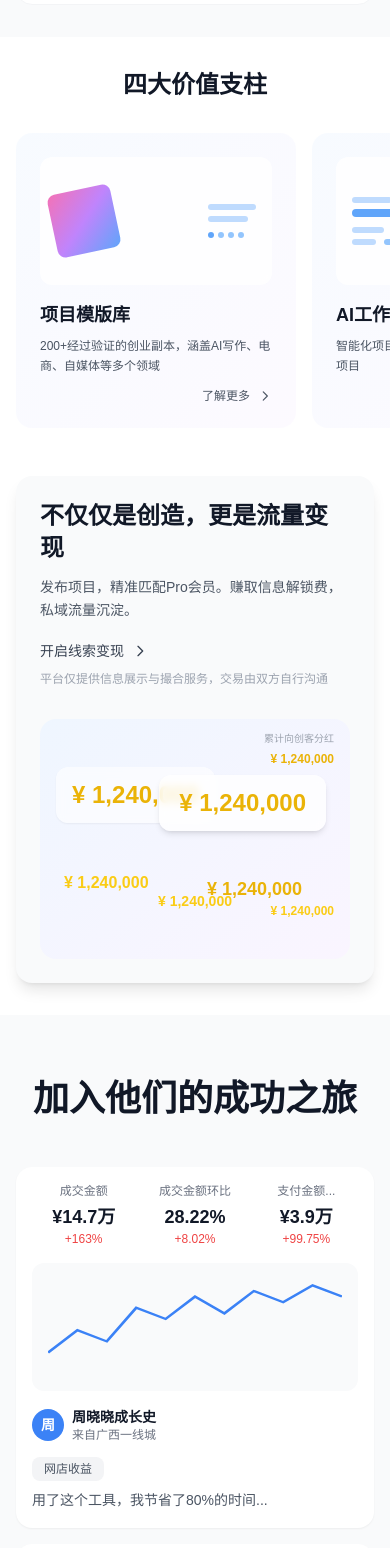
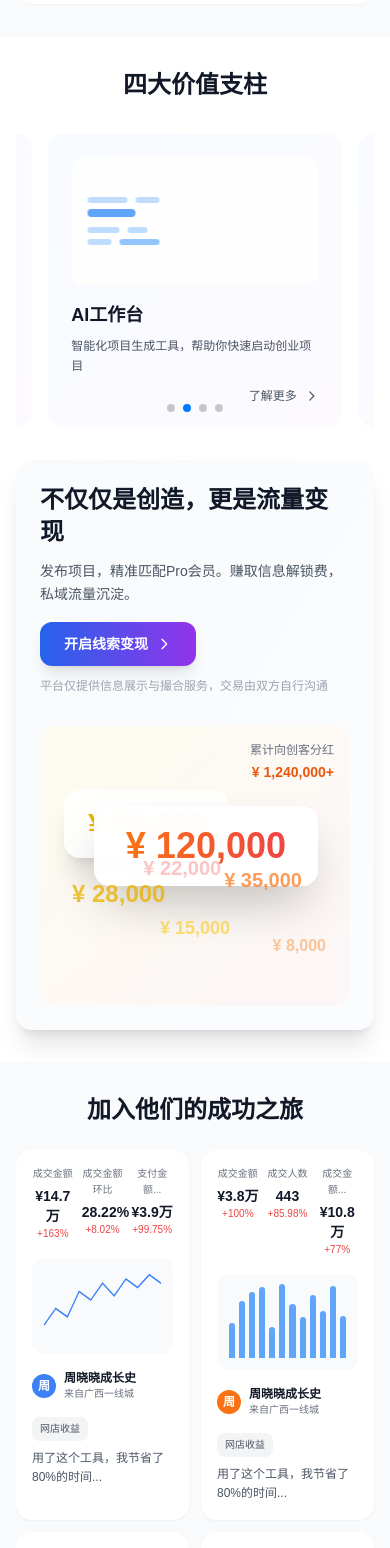
Before and after one commit to pikecode/aisalaryengine, a Vue app: page / in a window 390 px wide. Shown: the part 2560-4108 px from the top of the page. Built offline with nearby package versions, Linux system fonts and the light colour scheme.

Commit message:
feat(mobile): 优化移动端适配 - ValuePillars Swiper轮播, SuccessStories网格布局, PricingSection横向滚动(进行中)

```diff
--- a/src/components/home/PricingSection.vue
+++ b/src/components/home/PricingSection.vue
@@ -1,14 +1,169 @@
 <template>
-  <section class="py-16 bg-gray-50">
+  <section class="py-8 md:py-16 bg-gray-50">
     <div class="max-w-7xl mx-auto px-4 md:px-6">
 
       <!-- Title -->
-      <div class="text-center mb-12">
-        <h2 class="text-4xl font-bold text-gray-900">定价套餐方案</h2>
+      <div class="text-center mb-6 md:mb-12">
+        <h2 class="text-2xl md:text-4xl font-bold text-gray-900">定价套餐方案</h2>
       </div>
 
-      <!-- Pricing Cards -->
-      <div class="grid grid-cols-1 md:grid-cols-3 gap-6 max-w-6xl mx-auto">
+      <!-- Mobile: Horizontal Scroll -->
+      <div class="md:hidden overflow-x-auto scrollbar-hide -mx-4 px-4 mb-6">
+        <div class="flex gap-4 pb-4">
+          <!-- Free Plan -->
+          <div class="bg-white rounded-2xl p-6 shadow-sm flex-shrink-0 w-[280px]">
+            <!-- Header -->
+            <div class="mb-4">
+              <h3 class="text-xl font-bold text-gray-900">免费版</h3>
+            </div>
+
+            <!-- Price -->
+            <div class="flex items-baseline gap-1 mb-1">
+              <span class="text-xs text-gray-500">¥</span>
+              <span class="text-4xl font-bold text-gray-900">0</span>
+            </div>
+            <div class="text-xs text-gray-500 mb-6">永久免费</div>
+
+            <!-- Button -->
+            <button class="w-full py-2.5 rounded-full font-medium text-sm bg-white hover:bg-gray-50 text-gray-700 border border-gray-300 transition-all mb-6">
+              了解详情
+            </button>
+
+            <!-- Features -->
+            <ul class="space-y-2">
+              <li class="flex items-start gap-2 text-xs text-gray-700">
+                <svg class="w-4 h-4 text-gray-700 flex-shrink-0 mt-0.5" fill="none" stroke="currentColor" viewBox="0 0 24 24">
+                  <path stroke-linecap="round" stroke-linejoin="round" stroke-width="2" d="M5 13l4 4L19 7" />
+                </svg>
+                浏览所有项目模版
+              </li>
+              <li class="flex items-start gap-2 text-xs text-gray-700">
+                <svg class="w-4 h-4 text-gray-700 flex-shrink-0 mt-0.5" fill="none" stroke="currentColor" viewBox="0 0 24 24">
+                  <path stroke-linecap="round" stroke-linejoin="round" stroke-width="2" d="M5 13l4 4L19 7" />
+                </svg>
+                社区只读权限
+              </li>
+              <li class="flex items-start gap-2 text-xs text-gray-700">
+                <svg class="w-4 h-4 text-gray-700 flex-shrink-0 mt-0.5" fill="none" stroke="currentColor" viewBox="0 0 24 24">
+                  <path stroke-linecap="round" stroke-linejoin="round" stroke-width="2" d="M5 13l4 4L19 7" />
+                </svg>
+                基础AI对话(每日10次)
+              </li>
+              <li class="flex items-start gap-2 text-xs text-gray-400">
+                <svg class="w-4 h-4 text-gray-400 flex-shrink-0 mt-0.5" fill="none" stroke="currentColor" viewBox="0 0 24 24">
+                  <path stroke-linecap="round" stroke-linejoin="round" stroke-width="2" d="M6 18L18 6M6 6l12 12" />
+                </svg>
+                项目模版详细内容
+              </li>
+            </ul>
+          </div>
+
+          <!-- Pro Plan -->
+          <div class="bg-gradient-to-br from-orange-50 to-yellow-50 rounded-2xl p-6 shadow-sm flex-shrink-0 w-[280px]">
+            <!-- Header -->
+            <div class="flex items-center gap-2 mb-4">
+              <svg class="w-5 h-5 text-orange-500" fill="currentColor" viewBox="0 0 20 20">
+                <path d="M9.049 2.927c.3-.921 1.603-.921 1.902 0l1.07 3.292a1 1 0 00.95.69h3.462c.969 0 1.371 1.24.588 1.81l-2.8 2.034a1 1 0 00-.364 1.118l1.07 3.292c.3.921-.755 1.688-1.54 1.118l-2.8-2.034a1 1 0 00-1.175 0l-2.8 2.034c-.784.57-1.838-.197-1.539-1.118l1.07-3.292a1 1 0 00-.364-1.118L2.98 8.72c-.783-.57-.38-1.81.588-1.81h3.461a1 1 0 00.951-.69l1.07-3.292z" />
+              </svg>
+              <h3 class="text-xl font-bold text-gray-900">Pro会员版</h3>
+            </div>
+
+            <!-- Price -->
+            <div class="flex items-baseline gap-1 mb-1">
+              <span class="text-xs text-gray-500">¥</span>
+              <span class="text-4xl font-bold text-gray-900">99</span>
+            </div>
+            <div class="text-xs text-gray-600 mb-6">年付¥888（立省¥300）</div>
+
+            <!-- Button -->
+            <button class="w-full py-2.5 rounded-full font-medium text-sm bg-gray-900 hover:bg-gray-800 text-white transition-all mb-6">
+              立即升级
+            </button>
+
+            <!-- Features -->
+            <ul class="space-y-2">
+              <li class="flex items-start gap-2 text-xs text-gray-700">
+                <svg class="w-4 h-4 text-gray-700 flex-shrink-0 mt-0.5" fill="none" stroke="currentColor" viewBox="0 0 24 24">
+                  <path stroke-linecap="round" stroke-linejoin="round" stroke-width="2" d="M5 13l4 4L19 7" />
+                </svg>
+                免费版全部功能
+              </li>
+              <li class="flex items-start gap-2 text-xs text-gray-700">
+                <svg class="w-4 h-4 text-gray-700 flex-shrink-0 mt-0.5" fill="none" stroke="currentColor" viewBox="0 0 24 24">
+                  <path stroke-linecap="round" stroke-linejoin="round" stroke-width="2" d="M5 13l4 4L19 7" />
+                </svg>
+                解锁所有项目模版详情
+              </li>
+              <li class="flex items-start gap-2 text-xs text-gray-700">
+                <svg class="w-4 h-4 text-gray-700 flex-shrink-0 mt-0.5" fill="none" stroke="currentColor" viewBox="0 0 24 24">
+                  <path stroke-linecap="round" stroke-linejoin="round" stroke-width="2" d="M5 13l4 4L19 7" />
+                </svg>
+                AI项目工作台（无限项目）
+              </li>
+              <li class="flex items-start gap-2 text-xs text-gray-700">
+                <svg class="w-4 h-4 text-gray-700 flex-shrink-0 mt-0.5" fill="none" stroke="currentColor" viewBox="0 0 24 24">
+                  <path stroke-linecap="round" stroke-linejoin="round" stroke-width="2" d="M5 13l4 4L19 7" />
+                </svg>
+                赠送300孵化点
+              </li>
+            </ul>
+          </div>
+
+          <!-- Lifetime Plan -->
+          <div class="bg-gradient-to-br from-yellow-50 to-orange-50 rounded-2xl p-6 shadow-sm flex-shrink-0 w-[280px]">
+            <!-- Header -->
+            <div class="flex items-center gap-2 mb-4">
+              <svg class="w-5 h-5 text-gray-900" fill="currentColor" viewBox="0 0 20 20">
+                <path d="M9.049 2.927c.3-.921 1.603-.921 1.902 0l1.07 3.292a1 1 0 00.95.69h3.462c.969 0 1.371 1.24.588 1.81l-2.8 2.034a1 1 0 00-.364 1.118l1.07 3.292c.3.921-.755 1.688-1.54 1.118l-2.8-2.034a1 1 0 00-1.175 0l-2.8 2.034c-.784.57-1.838-.197-1.539-1.118l1.07-3.292a1 1 0 00-.364-1.118L2.98 8.72c-.783-.57-.38-1.81.588-1.81h3.461a1 1 0 00.951-.69l1.07-3.292z" />
+              </svg>
+              <h3 class="text-xl font-bold text-gray-900">终身会员</h3>
+            </div>
+
+            <!-- Price -->
+            <div class="flex items-baseline gap-1 mb-1">
+              <span class="text-xs text-gray-500">¥</span>
+              <span class="text-4xl font-bold text-gray-900">99</span>
+            </div>
+            <div class="text-xs text-gray-600 mb-6">年付¥888（立省¥300）</div>
+
+            <!-- Button -->
+            <button class="w-full py-2.5 rounded-full font-medium text-sm bg-gray-900 hover:bg-gray-800 text-white transition-all mb-6">
+              立即升级
+            </button>
+
+            <!-- Features -->
+            <ul class="space-y-2">
+              <li class="flex items-start gap-2 text-xs text-gray-700">
+                <svg class="w-4 h-4 text-gray-700 flex-shrink-0 mt-0.5" fill="none" stroke="currentColor" viewBox="0 0 24 24">
+                  <path stroke-linecap="round" stroke-linejoin="round" stroke-width="2" d="M5 13l4 4L19 7" />
+                </svg>
+                Pro版全部功能
+              </li>
+              <li class="flex items-start gap-2 text-xs text-gray-700">
+                <svg class="w-4 h-4 text-gray-700 flex-shrink-0 mt-0.5" fill="none" stroke="currentColor" viewBox="0 0 24 24">
+                  <path stroke-linecap="round" stroke-linejoin="round" stroke-width="2" d="M5 13l4 4L19 7" />
+                </svg>
+                AI对话（无限次数）
+              </li>
+              <li class="flex items-start gap-2 text-xs text-gray-700">
+                <svg class="w-4 h-4 text-gray-700 flex-shrink-0 mt-0.5" fill="none" stroke="currentColor" viewBox="0 0 24 24">
+                  <path stroke-linecap="round" stroke-linejoin="round" stroke-width="2" d="M5 13l4 4L19 7" />
+                </svg>
+                上传项目（无限个）
+              </li>
+              <li class="flex items-start gap-2 text-xs text-gray-700">
+                <svg class="w-4 h-4 text-gray-700 flex-shrink-0 mt-0.5" fill="none" stroke="currentColor" viewBox="0 0 24 24">
+                  <path stroke-linecap="round" stroke-linejoin="round" stroke-width="2" d="M5 13l4 4L19 7" />
+                </svg>
+                赠送1000孵化点
+              </li>
+            </ul>
+          </div>
+        </div>
+      </div>
+
+      <!-- Desktop: Grid -->
+      <div class="hidden md:grid grid-cols-1 md:grid-cols-3 gap-6 max-w-6xl mx-auto">
 
         <!-- Free Plan -->
         <div class="bg-white rounded-3xl p-8 shadow-sm">
--- a/src/components/home/SuccessStories.vue
+++ b/src/components/home/SuccessStories.vue
@@ -1,14 +1,14 @@
 <template>
-  <section class="py-16 bg-gray-50">
+  <section class="py-8 md:py-16 bg-gray-50">
     <div class="max-w-7xl mx-auto px-4 md:px-6">
 
       <!-- Title -->
-      <div class="text-center mb-12">
-        <h2 class="text-4xl font-bold text-gray-900">加入他们的成功之旅</h2>
+      <div class="text-center mb-6 md:mb-12">
+        <h2 class="text-2xl md:text-4xl font-bold text-gray-900">加入他们的成功之旅</h2>
       </div>
 
       <!-- Cards Grid -->
-      <div class="grid grid-cols-1 md:grid-cols-2 lg:grid-cols-5 gap-4">
+      <div class="grid grid-cols-2 md:grid-cols-2 lg:grid-cols-5 gap-3 md:gap-4 mb-6">
         <div
           v-for="story in stories"
           :key="story.id"
@@ -17,64 +17,64 @@
           <!-- Stats -->
           <div class="grid grid-cols-3 gap-2 mb-4">
             <div v-for="stat in story.stats" :key="stat.label" class="text-center">
-              <div class="text-xs text-gray-500 mb-1">{{ stat.label }}</div>
-              <div class="text-lg font-bold text-gray-900">{{ stat.value }}</div>
-              <div class="text-xs" :class="stat.change.startsWith('+') ? 'text-red-500' : 'text-green-500'">
+              <div class="text-[10px] md:text-xs text-gray-500 mb-1">{{ stat.label }}</div>
+              <div class="text-sm md:text-lg font-bold text-gray-900">{{ stat.value }}</div>
+              <div class="text-[10px] md:text-xs" :class="stat.change.startsWith('+') ? 'text-red-500' : 'text-green-500'">
                 {{ stat.change }}
               </div>
             </div>
           </div>
 
           <!-- Chart Area -->
-          <div class="h-32 bg-gray-50 rounded-xl mb-4 flex items-end justify-around px-4 pb-4 gap-1">
+          <div class="h-24 md:h-32 bg-gray-50 rounded-xl mb-4 flex items-end justify-around px-3 md:px-4 pb-3 md:pb-4 gap-1">
             <div v-if="story.chartData === 'bar'" class="flex items-end gap-1 w-full">
-              <div v-for="i in 12" :key="i" class="flex-1 bg-blue-400 rounded-t" :style="{ height: Math.random() * 80 + 20 + 'px' }"></div>
+              <div v-for="i in 12" :key="i" class="flex-1 bg-blue-400 rounded-t" :style="{ height: Math.random() * 60 + 20 + 'px' }"></div>
             </div>
             <svg v-else-if="story.chartData === 'line'" class="w-full h-full" viewBox="0 0 200 100" preserveAspectRatio="none">
               <polyline points="0,80 20,60 40,70 60,40 80,50 100,30 120,45 140,25 160,35 180,20 200,30" fill="none" stroke="#3b82f6" stroke-width="2" />
             </svg>
             <div v-else-if="story.chartData === 'gauge'" class="w-full h-full flex items-center justify-center">
-              <div class="relative w-24 h-24">
+              <div class="relative w-16 h-16 md:w-24 md:h-24">
                 <svg class="w-full h-full transform -rotate-90" viewBox="0 0 100 100">
                   <circle cx="50" cy="50" r="40" fill="none" stroke="#e5e7eb" stroke-width="8" />
                   <circle cx="50" cy="50" r="40" fill="none" stroke="#3b82f6" stroke-width="8" stroke-dasharray="251" stroke-dashoffset="63" />
                 </svg>
-                <div class="absolute inset-0 flex items-center justify-center text-sm font-bold text-gray-900">75%</div>
+                <div class="absolute inset-0 flex items-center justify-center text-xs md:text-sm font-bold text-gray-900">75%</div>
               </div>
             </div>
           </div>
 
           <!-- User Info -->
           <div class="flex items-center gap-2 mb-3">
-            <div class="w-8 h-8 rounded-full overflow-hidden flex-shrink-0">
+            <div class="w-6 h-6 md:w-8 md:h-8 rounded-full overflow-hidden flex-shrink-0">
               <div
-                class="w-full h-full flex items-center justify-center text-white text-sm font-bold"
+                class="w-full h-full flex items-center justify-center text-white text-xs md:text-sm font-bold"
                 :class="story.avatarColor"
               >
                 {{ story.name[0] }}
               </div>
             </div>
             <div class="flex-1">
-              <div class="text-sm font-semibold text-gray-900">{{ story.name }}</div>
-              <div class="text-xs text-gray-500">{{ story.role }}</div>
+              <div class="text-xs md:text-sm font-semibold text-gray-900">{{ story.name }}</div>
+              <div class="text-[10px] md:text-xs text-gray-500">{{ story.role }}</div>
             </div>
           </div>
 
           <!-- Tag -->
-          <div class="inline-block px-3 py-1 bg-gray-100 rounded-lg text-xs text-gray-600 mb-2">
+          <div class="inline-block px-2 md:px-3 py-1 bg-gray-100 rounded-lg text-[10px] md:text-xs text-gray-600 mb-2">
             {{ story.category }}
           </div>
 
           <!-- Description -->
-          <p class="text-sm text-gray-600 leading-relaxed">
+          <p class="text-xs md:text-sm text-gray-600 leading-relaxed">
             {{ story.description }}
           </p>
         </div>
       </div>
 
       <!-- Load More -->
-      <div class="text-center mt-8">
-        <button class="text-gray-600 hover:text-gray-900 font-medium transition-colors">
+      <div class="text-center mt-6 md:mt-8">
+        <button class="text-gray-600 hover:text-gray-900 font-medium transition-colors text-sm md:text-base">
           加载更多...
         </button>
       </div>
--- a/src/components/home/ValuePillars.vue
+++ b/src/components/home/ValuePillars.vue
@@ -9,14 +9,22 @@
 
       <!-- Cards Grid -->
       <div class="mb-8 md:mb-16">
-        <!-- Mobile: Horizontal Scroll -->
-        <div class="md:hidden overflow-x-auto scrollbar-hide -mx-4 px-4">
-          <div class="flex gap-4 pb-4">
-            <div
+        <!-- Mobile: Swiper -->
+        <div class="md:hidden">
+          <swiper
+            :slides-per-view="1.2"
+            :space-between="16"
+            :centered-slides="true"
+            :initial-slide="1"
+            :pagination="{ clickable: true }"
+            :modules="modules"
+            class="pb-10"
+          >
+            <swiper-slide
               v-for="(pillar, index) in pillars"
               :key="pillar.title"
-              class="bg-gradient-to-br from-blue-50/50 to-purple-50/50 rounded-2xl p-6 flex flex-col group cursor-pointer hover:shadow-lg transition-all duration-300 flex-shrink-0 w-[280px]"
             >
+              <div class="bg-gradient-to-br from-blue-50/50 to-purple-50/50 rounded-2xl p-6 flex flex-col group cursor-pointer hover:shadow-lg transition-all duration-300 h-full">
               <!-- Illustration Area -->
               <div class="w-full h-32 mb-4 rounded-xl bg-white/80 backdrop-blur-sm flex items-center justify-center overflow-hidden relative">
                 <div v-if="index === 0" class="absolute left-3 w-16 h-16 bg-gradient-to-br from-pink-400 via-purple-400 to-blue-400 rounded-lg transform -rotate-12"></div>
@@ -81,8 +89,9 @@
                   <path stroke-linecap="round" stroke-linejoin="round" stroke-width="2" d="M9 5l7 7-7 7" />
                 </svg>
               </div>
-            </div>
-          </div>
+              </div>
+            </swiper-slide>
+          </swiper>
         </div>
 
         <!-- Desktop: Grid -->
@@ -161,59 +170,69 @@
       </div>
 
       <!-- Promo Section -->
-      <div class="bg-gray-50 rounded-2xl md:rounded-3xl shadow-lg p-6 md:p-12">
+      <div class="bg-gradient-to-br from-gray-50 to-blue-50/30 rounded-2xl md:rounded-3xl shadow-xl p-6 md:p-12 overflow-hidden">
         <div class="grid grid-cols-1 lg:grid-cols-2 gap-8 md:gap-12 items-center">
 
           <!-- Left: Text Content -->
-          <div>
+          <div class="relative z-10">
             <h2 class="text-2xl md:text-3xl lg:text-4xl font-bold text-gray-900 mb-3 md:mb-4">
               不仅仅是创造，更是流量变现
             </h2>
             <p class="text-sm md:text-base text-gray-600 mb-4 md:mb-6 leading-relaxed">
               发布项目，精准匹配Pro会员。赚取信息解锁费，私域流量沉淀。
             </p>
-            <button class="inline-flex items-center gap-2 text-sm md:text-base text-gray-700 font-medium hover:text-blue-600 transition-colors">
+            <button class="inline-flex items-center gap-2 px-6 py-3 bg-gradient-to-r from-blue-600 to-purple-600 text-white text-sm md:text-base font-semibold rounded-xl hover:from-blue-700 hover:to-purple-700 transition-all shadow-lg hover:shadow-xl">
               <span>开启线索变现</span>
               <svg class="w-4 md:w-5 h-4 md:h-5" fill="none" stroke="currentColor" viewBox="0 0 24 24">
                 <path stroke-linecap="round" stroke-linejoin="round" stroke-width="2" d="M9 5l7 7-7 7" />
               </svg>
             </button>
-            <p class="text-xs md:text-sm text-gray-400 mt-2">
+            <p class="text-xs md:text-sm text-gray-400 mt-3">
               平台仅提供信息展示与撮合服务，交易由双方自行沟通
             </p>
           </div>
 
           <!-- Right: Amount Visualization -->
-          <div class="relative bg-gradient-to-br from-blue-50 to-purple-50 rounded-2xl md:rounded-3xl p-6 md:p-8 min-h-[240px] md:min-h-[320px]">
-            <div class="absolute top-3 md:top-4 right-4 md:right-6 text-right">
-              <div class="text-[10px] md:text-xs text-gray-400 mb-1">累计向创客分红</div>
-              <div class="text-xs md:text-sm font-semibold text-yellow-500">¥ 1,240,000</div>
+          <div class="relative rounded-2xl md:rounded-3xl p-6 md:p-8 min-h-[280px] md:min-h-[360px] overflow-hidden">
+            <!-- Background gradient -->
+            <div class="absolute inset-0 bg-gradient-to-br from-yellow-50 via-orange-50 to-red-50 opacity-60"></div>
+
+            <!-- Top label -->
+            <div class="absolute top-4 right-4 text-right z-10">
+              <div class="text-xs text-gray-500 mb-1">累计向创客分红</div>
+              <div class="text-sm font-bold text-orange-600">¥ 1,240,000+</div>
             </div>
 
-            <!-- Large amounts -->
-            <div class="absolute top-12 md:top-16 left-4 md:left-8 bg-white/60 backdrop-blur-sm rounded-xl md:rounded-2xl px-4 md:px-6 py-3 md:py-4 shadow-sm">
-              <div class="text-2xl md:text-3xl font-bold text-yellow-500">¥ 1,240,000</div>
+            <!-- Floating amounts with different sizes and positions -->
+            <!-- Large prominent amounts -->
+            <div class="absolute top-16 left-6 bg-white/90 backdrop-blur-sm rounded-2xl px-6 py-4 shadow-xl transform hover:scale-105 transition-transform">
+              <div class="text-3xl md:text-4xl font-bold bg-gradient-to-r from-yellow-500 to-orange-500 bg-clip-text text-transparent">¥ 50,000</div>
             </div>
 
-            <div class="absolute top-14 md:top-20 right-6 md:right-12 bg-white/80 backdrop-blur-sm rounded-xl md:rounded-2xl px-5 md:px-8 py-3 md:py-5 shadow-md">
-              <div class="text-2xl md:text-4xl font-bold text-yellow-500">¥ 1,240,000</div>
+            <div class="absolute top-20 right-8 bg-white/95 backdrop-blur-sm rounded-2xl px-8 py-5 shadow-2xl transform hover:scale-105 transition-transform">
+              <div class="text-4xl md:text-5xl font-bold bg-gradient-to-r from-orange-500 to-red-500 bg-clip-text text-transparent">¥ 120,000</div>
+            </div>
+
+            <!-- Medium amounts -->
+            <div class="absolute bottom-24 left-8 text-2xl md:text-3xl font-bold text-yellow-500/80">
+              ¥ 28,000
+            </div>
+
+            <div class="absolute bottom-28 right-12 text-xl md:text-2xl font-bold text-orange-500/70">
+              ¥ 35,000
             </div>
 
             <!-- Small amounts -->
-            <div class="absolute bottom-16 md:bottom-20 left-6 md:left-12 text-base md:text-xl font-semibold text-yellow-400">
-              ¥ 1,240,000
+            <div class="absolute bottom-16 left-1/2 -translate-x-1/2 text-lg font-semibold text-yellow-400/60">
+              ¥ 15,000
             </div>
 
-            <div class="absolute bottom-12 md:bottom-16 left-1/2 -translate-x-1/2 text-sm md:text-lg font-semibold text-yellow-400">
-              ¥ 1,240,000
+            <div class="absolute bottom-12 right-6 text-base font-semibold text-orange-400/50">
+              ¥ 8,000
             </div>
 
-            <div class="absolute bottom-10 md:bottom-12 right-4 md:right-8 text-xs md:text-base font-semibold text-yellow-400">
-              ¥ 1,240,000
-            </div>
-
-            <div class="absolute bottom-14 md:bottom-20 right-12 md:right-20 text-lg md:text-2xl font-bold text-yellow-500">
-              ¥ 1,240,000
+            <div class="absolute top-32 left-1/3 text-xl font-bold text-red-400/40">
+              ¥ 22,000
             </div>
           </div>
 
@@ -225,6 +244,13 @@
 </template>
 
 <script setup lang="ts">
+import { Swiper, SwiperSlide } from 'swiper/vue'
+import { Pagination } from 'swiper/modules'
+import 'swiper/css'
+import 'swiper/css/pagination'
+
+const modules = [Pagination]
+
 const pillars = [
   {
     title: '项目模版库',
```
Also changed, not shown: package.json (+9 -8 lines), 1 other file (tests, documents, lock files or other folders).
